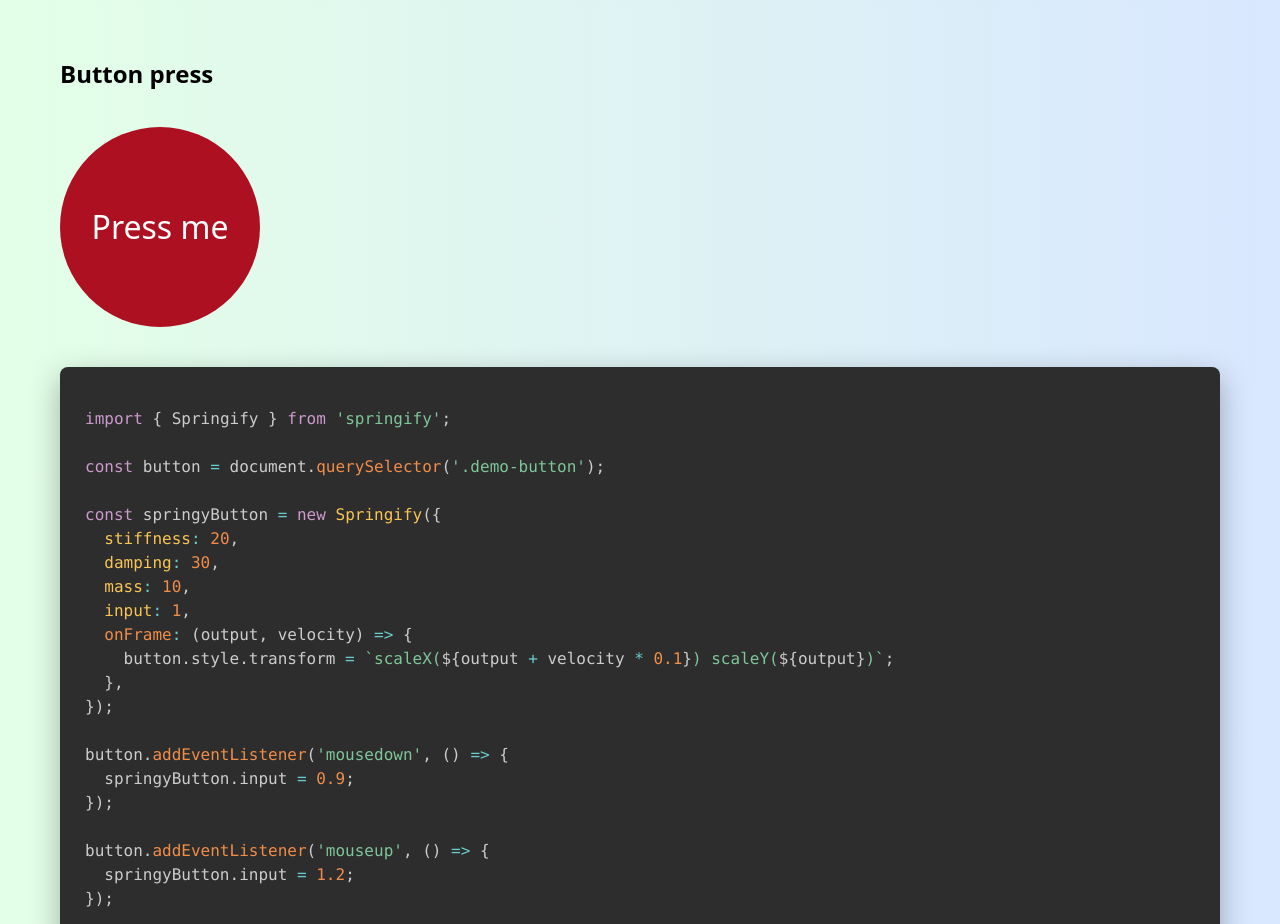
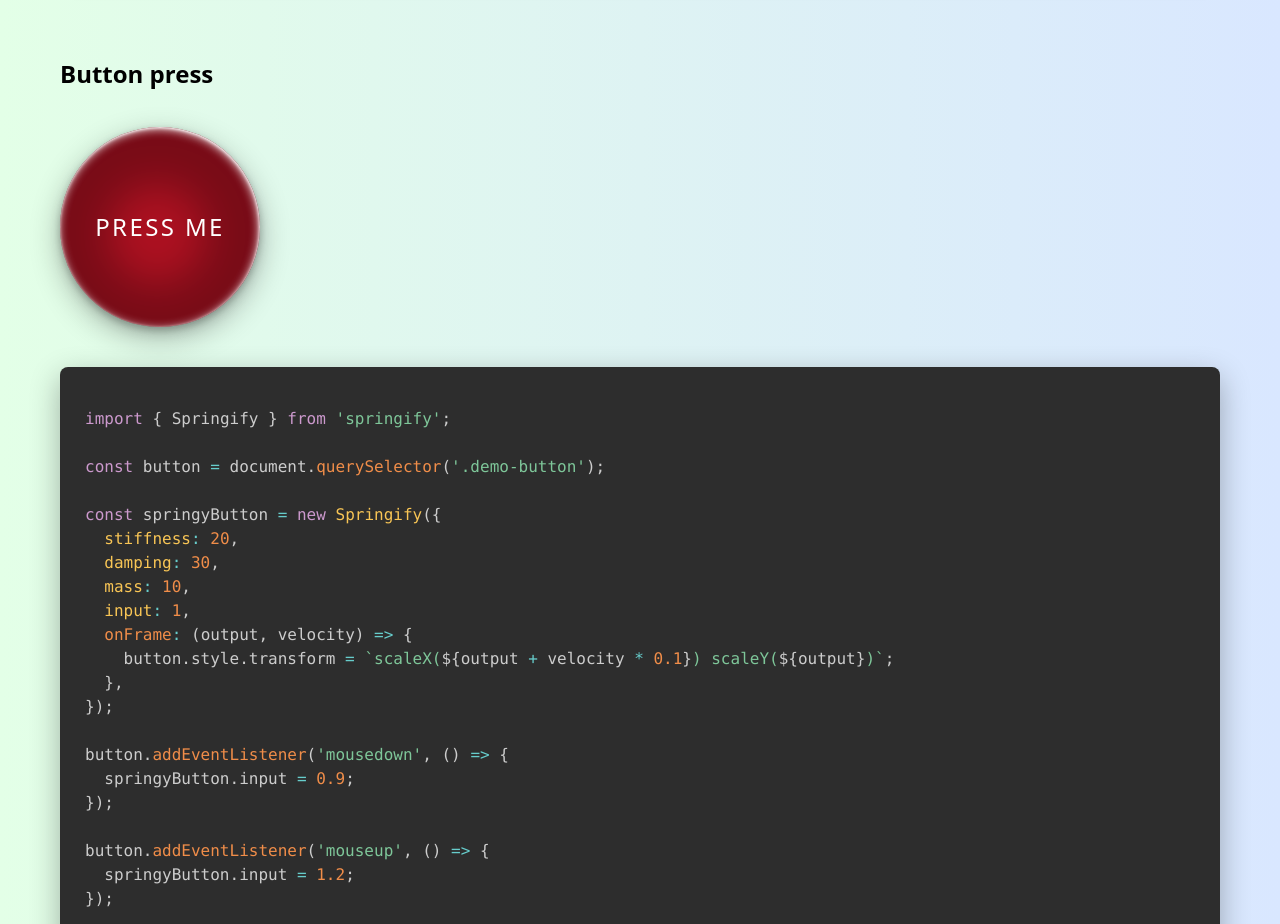
Before and after one commit to LukeCarlThompson/springify, a website built with Vite: page index.html in a window 1280 px wide. Shown: the part 3080-4004 px from the top of the page. Built offline with nearby package versions, Linux system fonts and the light colour scheme.

Commit message:
update button demo

```diff
--- a/src/scripts/buttonDemo.ts
+++ b/src/scripts/buttonDemo.ts
@@ -18,11 +18,11 @@ export default function () {
   });
 
   button.addEventListener('mouseup', () => {
-    springyButton.input = 1.2;
+    springyButton.input = 1.1;
   });
 
   button.addEventListener('mouseenter', () => {
-    springyButton.input = 1.2;
+    springyButton.input = 1.1;
   });
 
   button.addEventListener('mouseout', () => {
--- a/src/styles/index.scss
+++ b/src/styles/index.scss
@@ -114,6 +114,8 @@ p {
 }
 
 .demo-button {
+  position: relative;
+  z-index: 1;
   margin: 40px 0;
   display: flex;
   align-items: center;
@@ -121,12 +123,26 @@ p {
   height: 200px;
   width: 200px;
   border-radius: 100px;
-  font-size: 2rem;
+  font-size: 1.5rem;
+  letter-spacing: 0.15rem;
   cursor: pointer;
   border: none;
   background-color: rgb(173, 17, 33);
+  text-transform: uppercase;
   color: white;
   will-change: transform;
+  box-shadow: inset -0.5px 1px 3px rgba(255, 255, 255, 0.9), inset -1px 2px 10px rgba(255, 255, 255, 0.9),
+    inset -3px 7px 40px 50px rgba(0, 0, 0, 0.3);
+  &:after {
+    content: '';
+    position: absolute;
+    height: 100%;
+    width: 100%;
+    top: 0;
+    left: 0;
+    border-radius: 100px;
+    box-shadow: 0 10px 30px rgba(0, 0, 0, 0.3), 0 5px 15px rgba(0, 0, 0, 0.1), 0 3px 7px rgba(0, 0, 0, 0.2);
+  }
 }
 
 // Example spider
```
